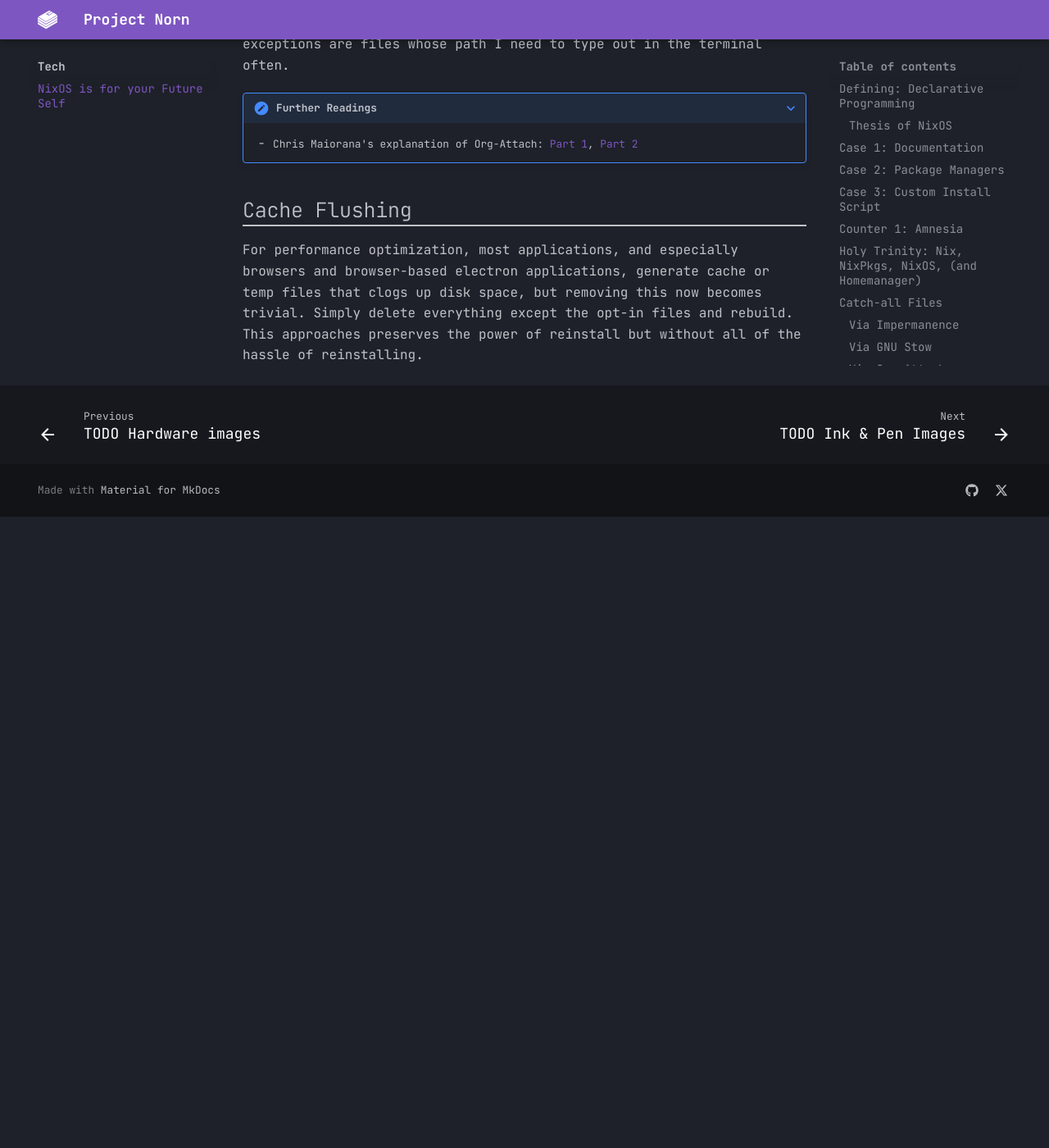
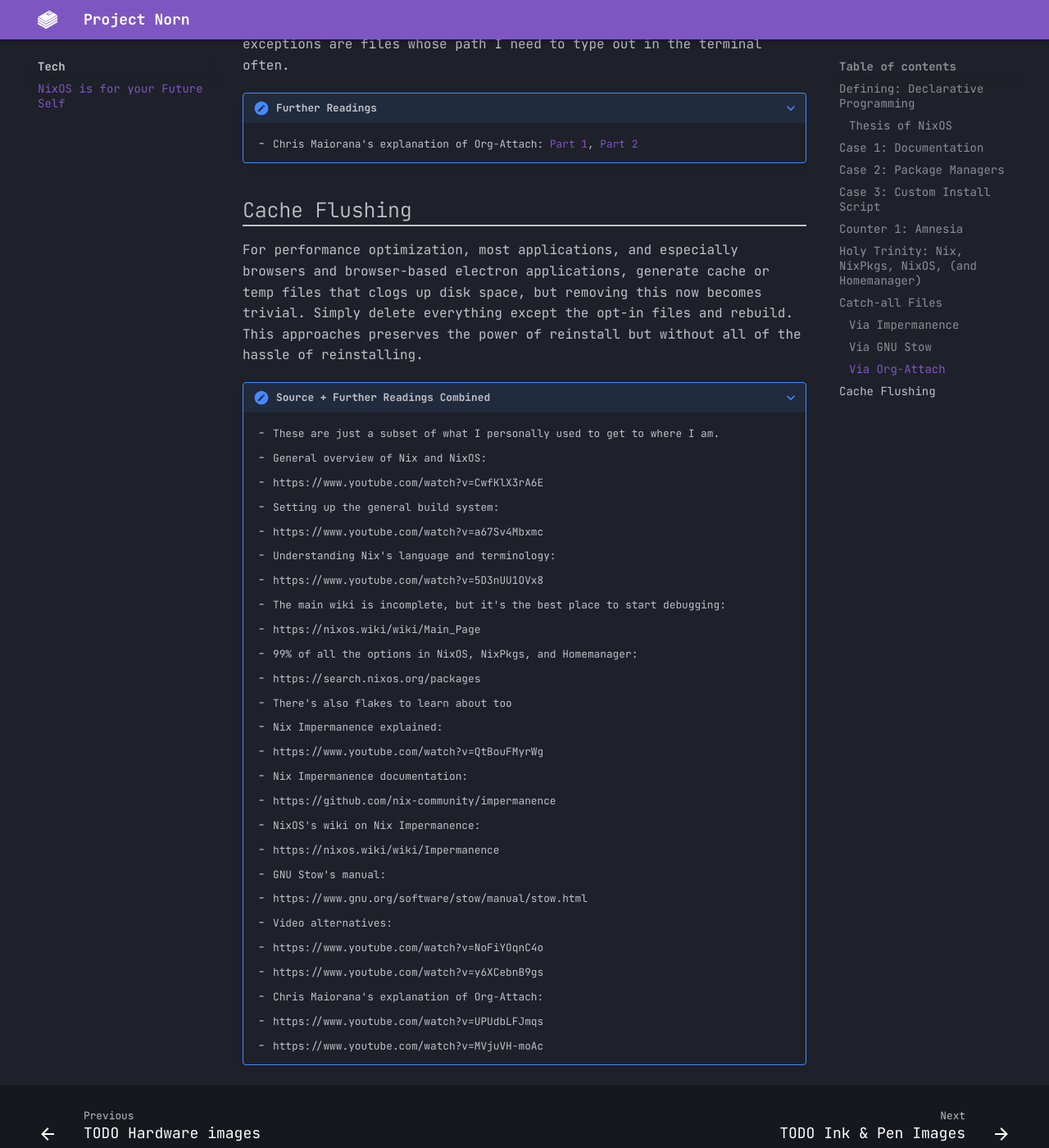
Before and after one commit to Serralq/Project-Norn, an MkDocs documentation site: the page built from docs/tech/nixos.md, in a window 1280 px wide and 1400 px high, scrolled down 7339 px. Shown: the whole window at 82% size. Built offline with MkDocs 1.6.1 and Material for MkDocs 9.7.7, drawn with Linux system fonts in a browser that asks for light colours; plug-ins that fetch from the network failed and are left out; before the commit the page ends 7969 px from its top, so only the background shows below that.

Commit message:
Add source for class assignment

```diff
--- a/docs/tech/nixos.md
+++ b/docs/tech/nixos.md
@@ -272,3 +272,31 @@
 disk space, but removing this now becomes trivial. Simply delete everything
 except the opt-in files and rebuild. This approaches preserves the power of
 reinstall but without all of the hassle of reinstalling.
+
+???+ note "Source + Further Readings Combined"
+     - These are just a subset of what I personally used to get to where I am.
+     - General overview of Nix and NixOS:
+       - https://www.youtube.com/watch?v=CwfKlX3rA6E
+     - Setting up the general build system:
+       - https://www.youtube.com/watch?v=a67Sv4Mbxmc
+     - Understanding Nix's language and terminology:
+       - https://www.youtube.com/watch?v=5D3nUU1OVx8
+     - The main wiki is incomplete, but it's the best place to start debugging:
+       - https://nixos.wiki/wiki/Main_Page
+     - 99% of all the options in NixOS, NixPkgs, and Homemanager:
+       - https://search.nixos.org/packages
+     - There's also flakes to learn about too
+     - Nix Impermanence explained:
+       - https://www.youtube.com/watch?v=QtBouFMyrWg
+     - Nix Impermanence documentation:
+       - https://github.com/nix-community/impermanence
+     - NixOS's wiki on Nix Impermanence:
+       - https://nixos.wiki/wiki/Impermanence
+     - GNU Stow's manual:
+       - https://www.gnu.org/software/stow/manual/stow.html
+     - Video alternatives:
+       - https://www.youtube.com/watch?v=NoFiYOqnC4o
+       - https://www.youtube.com/watch?v=y6XCebnB9gs
+     - Chris Maiorana's explanation of Org-Attach:
+       - https://www.youtube.com/watch?v=UPUdbLFJmqs
+       - https://www.youtube.com/watch?v=MVjuVH-moAc
```
